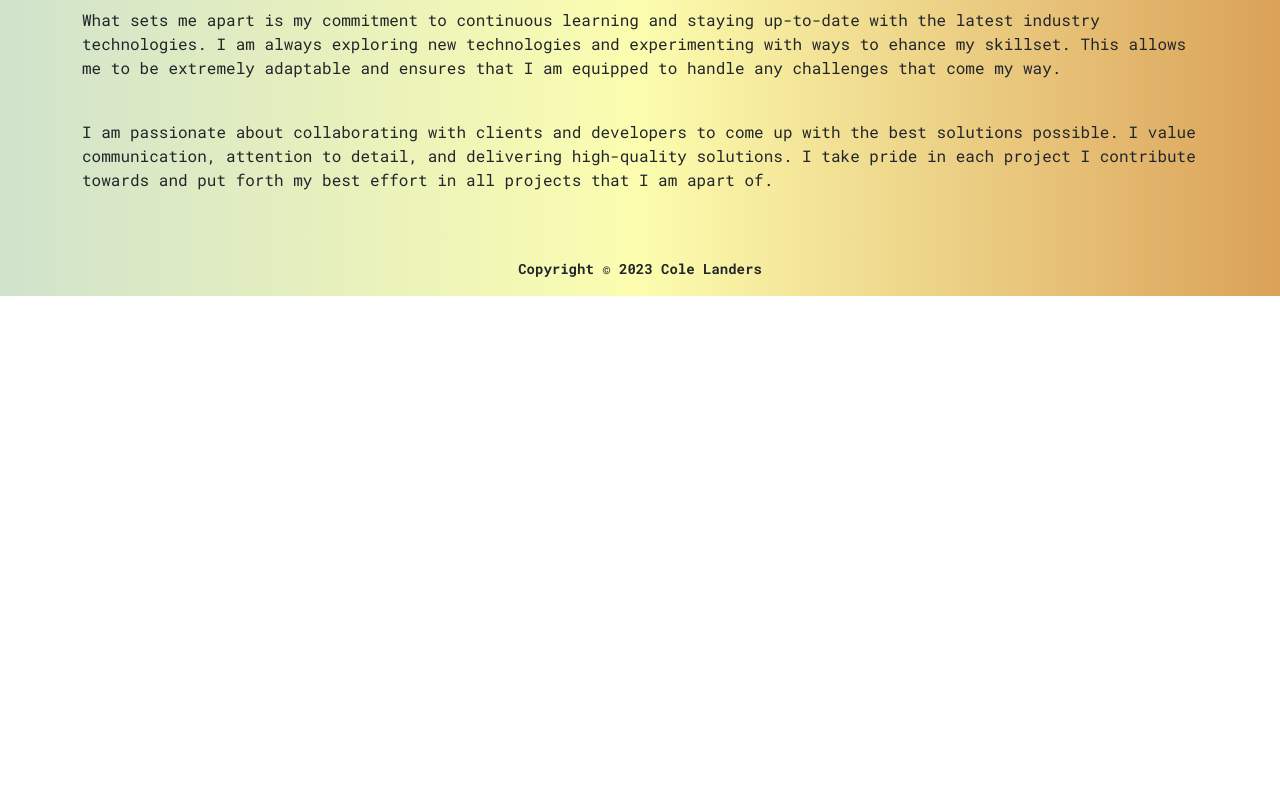
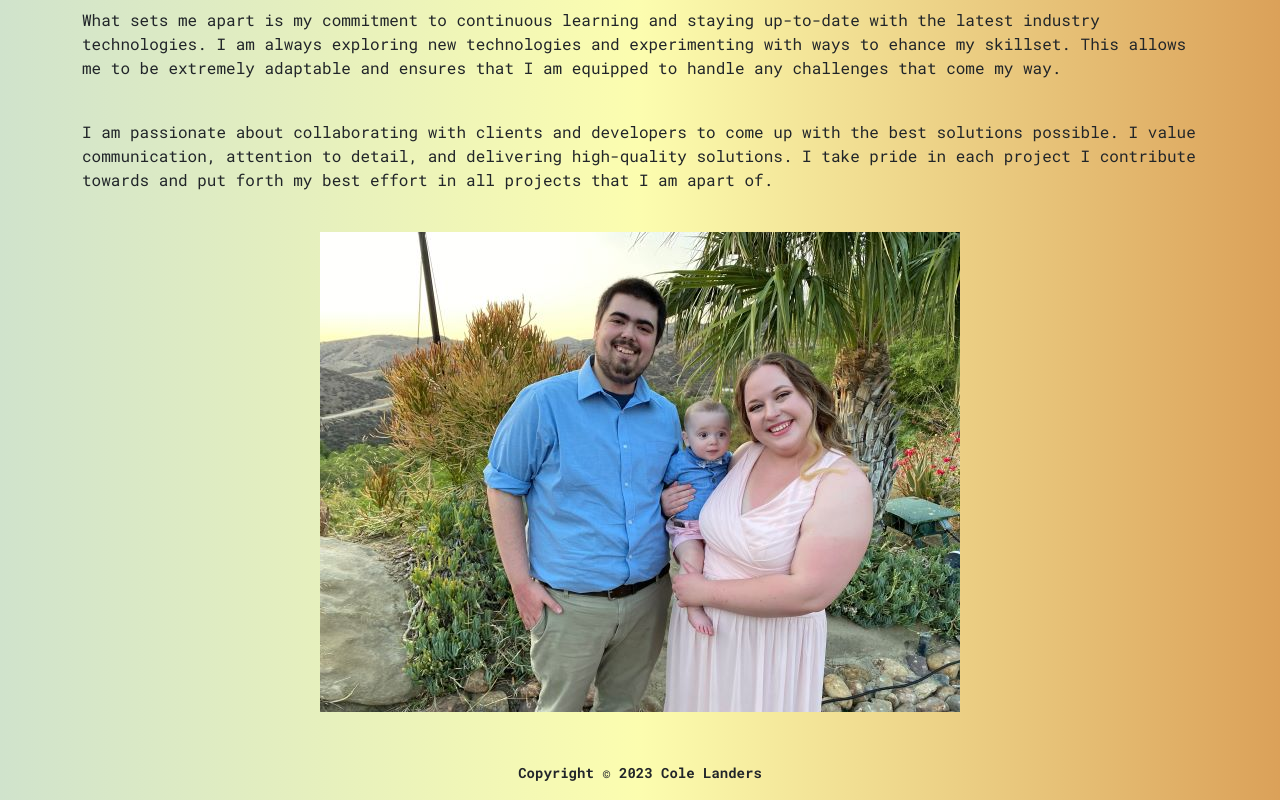
Before and after one commit to jlanders2/landers-portfolio, a Next.js app: page /about in a window 1280 px wide. Shown: the part 525-1325 px from the top of the page. Before the commit the page ends 821 px from the top, so only its background shows below. Built offline with nearby package versions, Linux system fonts and the light colour scheme.

Commit message:
added picture to about

```diff
--- a/src/app/about/page.js
+++ b/src/app/about/page.js
@@ -1,3 +1,5 @@
+import Image from 'next/image';
+
 export default function About() {
     return <div className="container">
         <section>
@@ -35,5 +37,9 @@ export default function About() {
                 I take pride in each project I contribute towards and put forth my best effort in all projects that I am apart of.
             </p>
         </section>
+        <br/>
+        <section className="d-flex justify-content-center">
+            <Image src="/about.jpg" width={640} height={480} alt="Picture of John Landers"/>
+        </section>
     </div>;
 }
```
Also changed, not shown: public/about.jpg (added).
